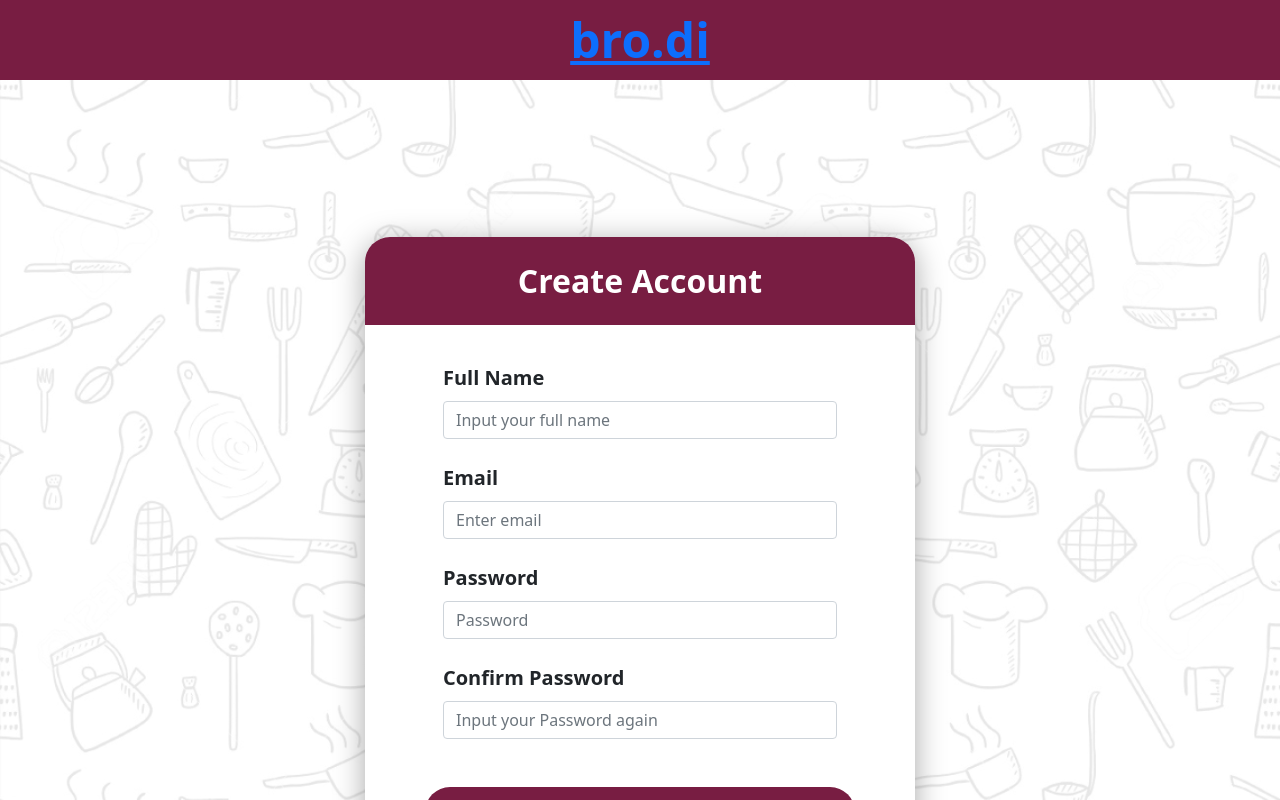
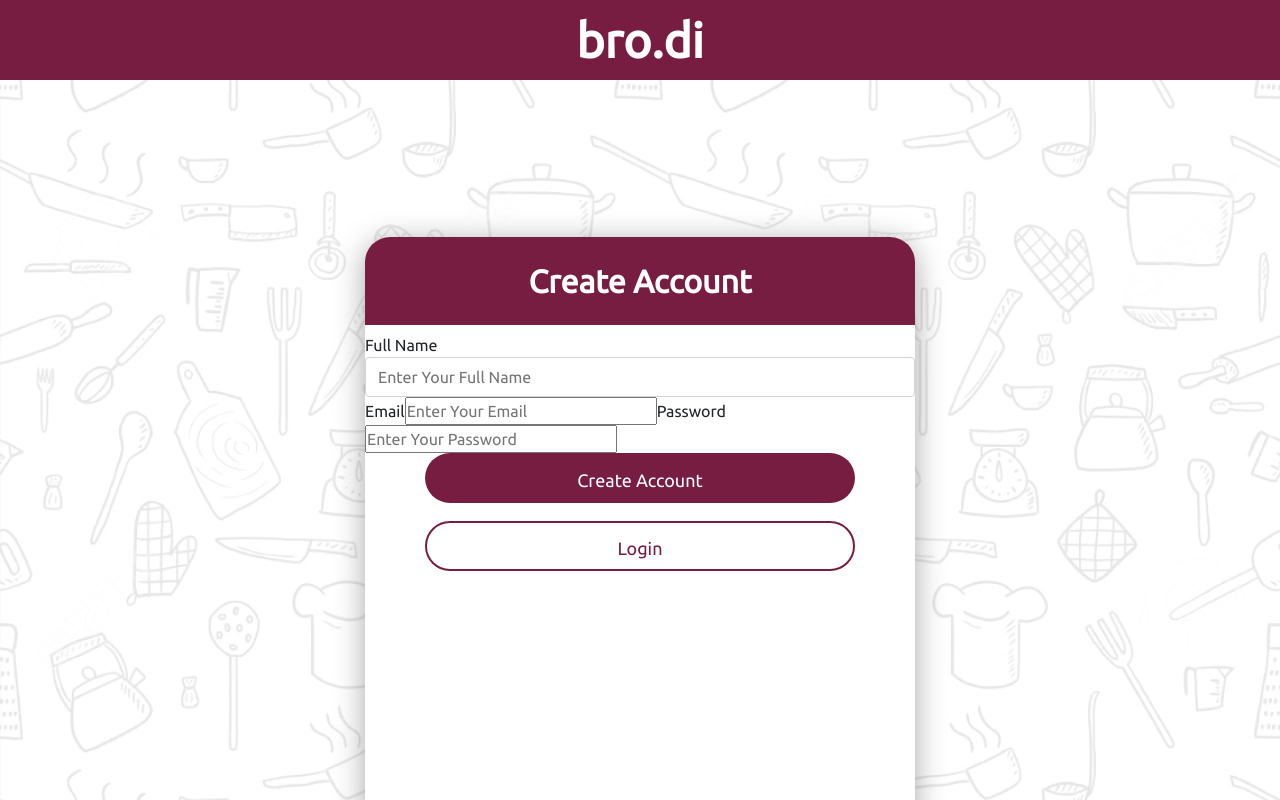
Before and after one commit to matthewfelixr/bro.di, a Next.js app: page /signup in a window 1280 px wide. Shown: the top 800 px of the page. Built offline with nearby package versions, Linux system fonts and the light colour scheme.

Commit message:
Fix Login and Register

```diff
--- a/package.json
+++ b/package.json
@@ -17,6 +17,7 @@
     "bootstrap": "^5.1.3",
     "cors": "^2.8.5",
     "jquery": "^3.6.0",
+    "js-cookie": "^3.0.1",
     "jwt-decode": "^3.1.2",
     "next": "12.1.0",
     "react": "17.0.2",
--- a/pages/_app.js
+++ b/pages/_app.js
@@ -1,6 +1,5 @@
 import React from 'react';
-import Head from 'next/head';
-import Script from 'next/script';
+
 import "@fortawesome/fontawesome-svg-core/styles.css"; // import Font Awesome CSS
 import { config } from "@fortawesome/fontawesome-svg-core";
 import '../styles/globals.css'
@@ -10,25 +9,6 @@ function MyApp({ Component, pageProps }) {
 
   return (
     <>
-
-    <Head>
-    // Responsive meta tag
-    <meta name="viewport" content="width=device-width, initial-scale=1" />
-    //  bootstrap CDN
-    <link
-    href="https://cdn.jsdelivr.net/npm/bootstrap@5.0.0-beta1/dist/css/bootstrap.min.css" rel="stylesheet"
-    integrity="sha384-giJF6kkoqNQ00vy+HMDP7azOuL0xtbfIcaT9wjKHr8RbDVddVHyTfAAsrekwKmP1"
-    crossorigin="anonymous"
-    />
-    <link rel="preconnect" href="https://fonts.googleapis.com"/>
-    <link rel="preconnect" href="https://fonts.gstatic.com" crossorigin/>
-    <link href="https://fonts.googleapis.com/css2?family=Ubuntu&display=swap" rel="stylesheet"/>
-    </Head>
-
-    <Script
-    src="https://cdn.jsdelivr.net/npm/bootstrap@5.0.0-beta1/dist/js/bootstrap.bundle.min.js"
-    integrity="sha384-ygbV9kiqUc6oa4msXn9868pTtWMgiQaeYH7/t7LECLbyPA2x65Kgf80OJFdroafW"
-    crossorigin="anonymous"/>
     <Component {...pageProps} />
     </>
     );
--- /dev/null
+++ b/pages/_document.js
@@ -0,0 +1,30 @@
+import { Html, Head, Main, NextScript } from "next/document";
+import Script from 'next/script';
+export default function Document(props) {
+  return (
+    <Html>
+      <Head>
+    {/* // Responsive meta tag
+    <meta name="viewport" content="width=device-width, initial-scale=1" />
+    //  bootstrap CDN */}
+    <link
+    href="https://cdn.jsdelivr.net/npm/bootstrap@5.0.0-beta1/dist/css/bootstrap.min.css" rel="stylesheet"
+    integrity="sha384-giJF6kkoqNQ00vy+HMDP7azOuL0xtbfIcaT9wjKHr8RbDVddVHyTfAAsrekwKmP1"
+    crossorigin="anonymous"
+    />
+    <link rel="preconnect" href="https://fonts.googleapis.com"/>
+    <link rel="preconnect" href="https://fonts.gstatic.com" crossorigin/>
+    <link href="https://fonts.googleapis.com/css2?family=Ubuntu&display=swap" rel="stylesheet"/>
+    </Head>
+
+    <Script
+    src="https://cdn.jsdelivr.net/npm/bootstrap@5.0.0-beta1/dist/js/bootstrap.bundle.min.js"
+    integrity="sha384-ygbV9kiqUc6oa4msXn9868pTtWMgiQaeYH7/t7LECLbyPA2x65Kgf80OJFdroafW"
+    crossorigin="anonymous"/>
+      <body>
+        <Main />
+        <NextScript />
+      </body>
+    </Html>
+  );
+}
--- a/pages/index.js
+++ b/pages/index.js
@@ -1,18 +1,22 @@
 import React from 'react'
+import { Provider } from 'react-redux'
 import Layout from '../Layouts/Layout'
 import AboutUs from './components/Layout/AboutUs'
 import HeroSection from './components/Layout/HeroSection'
 import MitraKami from './components/Layout/MitraKami'
+import store from './components/Layout/store/store'
 // import 'bootstrap/dist/css/bootstrap.min.css';
 
 
 const index = () => {
   return (
+    <Provider store={store}>
     <Layout>
         <HeroSection/>
         <AboutUs/>
         <MitraKami/>
     </Layout>
+    </Provider>
   )
 }
 
--- a/pages/signup.js
+++ b/pages/signup.js
@@ -8,14 +8,35 @@ import Link from 'next/link'
 
 const signup = () => {
 
-    const[errMsg,setErrMsg] = useState('');
-    const[success,setSuccess]= useState(false);
+    // const[errMsg,setErrMsg] = useState('');
+    // const[success,setSuccess]= useState(false);
+
+    const [namaUser,setNamaUser] =useState("");
+    const [email,setEmail] =useState("");
+    const [password,setPassword] =useState("");
 
     const handleSubmit = async (e) => {
         e.preventDefault();
-        console.log(email,pwd);
-        setSuccess(true);
-    }
+        const user ={namaUser,email,password}
+        console.log(user);
+        // setSuccess(true);
+
+            fetch("http://localhost:5000/api/v1/user/register", {
+            method: "POST",
+            headers: {
+                "Content-Type": "application/json",
+            },
+            // credentials: "same-origin",
+            body: JSON.stringify(user),
+            }).then((res) => res.json())
+            .then((res)=>{
+                console.log(res.data);
+            // fetch("")
+            // router.push("/dashboard");
+            });
+        };
+
+
     return (
         <>
 
@@ -23,32 +44,34 @@ const signup = () => {
         <Layout>
             <div className={style.register_container}>
                 <h2 className={`${style.form_title} ${'text-center'}`}><b> Create Account </b></h2>
-            <Form className={style.form_container} onSubmit={handleSubmit}>
-            <Form.Group className="mb-4 px-5">
-                <Form.Label className={style.form_label}>Full Name</Form.Label>
-                <Form.Control type="text" id="name" placeholder="Input your full name" />
-            </Form.Group>
+            <form onSubmit={handleSubmit}>
+                <label>Full Name</label>
+            <input className={style.form_input}
+                type="text"
+                placeholder="Enter Your Full Name"
+                value={namaUser}
+                onChange={(e) => setNamaUser(e.target.value)}
+            />
+                <label>Email</label>
+            <input
+                type="email"
+                placeholder="Enter Your Email"
+                value={email}
+                onChange={(e) => setEmail(e.target.value)}
+            />
+            <label>Password</label>
+            <input
+                type="password"
+                placeholder="Enter Your Password"
+                value={password}
+                onChange={(e) => setPassword(e.target.value)}
+            />
 
-            <Form.Group className="mb-4 px-5">
-                <Form.Label className={style.form_label}>Email</Form.Label>
-                <Form.Control type="email" id="email" placeholder="Enter email" />
-            </Form.Group>
-
-            <Form.Group className="mb-4 px-5">
-                <Form.Label className={style.form_label}>Password</Form.Label>
-                <Form.Control type="password" id="pwd" placeholder="Password" />
-            </Form.Group>
-
-            <Form.Group className="mb-5 px-5">
-                <Form.Label className={style.form_label}>Confirm Password</Form.Label>
-                <Form.Control type="password" id="confirm_pwd" placeholder="Input your Password again" />
-            </Form.Group>
-
-            <div className='d-grid gap-2'>
-                <button className={`${style.button_sub_login} ${"flex-grow-1 px-5"}`}type="submit">Create Account</button>
-                <Link href="/login"><button className={`${style.button_sub_signup} ${"flex-grow-1 px-5"}`} >Login</button></Link>
-            </div>
-        </Form>
+                <div className='d-grid gap-2'>
+                    <button className={`${style.button_sub_login} ${"flex-grow-1 px-5"}`}type="submit">Create Account</button>
+                    <Link href="/login"><button className={`${style.button_sub_signup} ${"flex-grow-1 px-5"}`} >Login</button></Link>
+                </div>
+            </form>
             </div>
             </Layout>
             </div>
--- a/styles/globals.css
+++ b/styles/globals.css
@@ -4,6 +4,7 @@ body {
   margin: 0;
   font-family: "Ubuntu";
   width: fit-content;
+  overflow-x: hidden;
 }
 
 a {
```
Also changed, not shown: pages/RestoDetail/[id].js (added, +76 -0 lines), pages/components/Layout/MitraKami.js (+9 -9 lines), pages/dashboard.js (+7 -2 lines), pages/login.js (+97 -24 lines), pages/register.js (+62 -20 lines), 1 other file (tests, documents, lock files or other folders).
